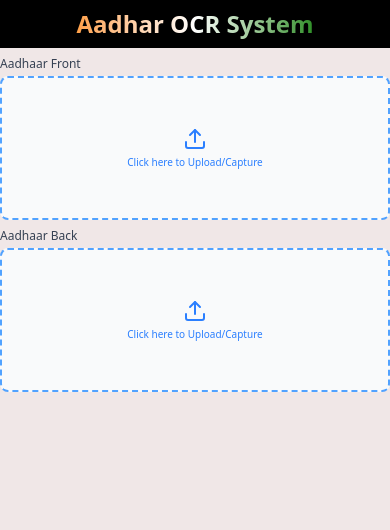
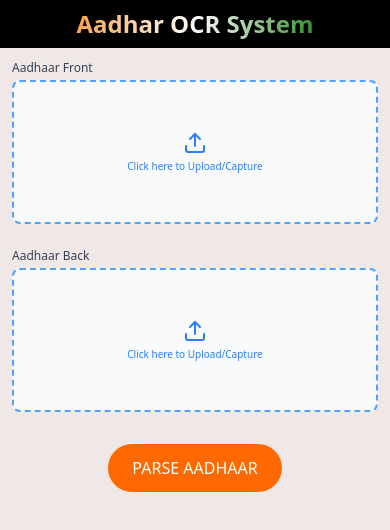
Before and after one commit to Javedmv/OCR-Aadhar-front, a React (Vite) app: page / in a window 390 px wide. Shown: the top 530 px of the page. Built offline with nearby package versions, Linux system fonts and the light colour scheme.

Commit message:
feat:left side UI done && responsive
added Image upload field && responsive as well

```diff
--- /dev/null
+++ b/src/Components/ImageField.tsx
@@ -0,0 +1,28 @@
+import FileUpload from "../Components/Ui/FileUpload";
+
+const ImageField = () => {
+    return (
+        <>
+                <div className="flex justify-center m-3">
+                <FileUpload
+                    id="aadharFront"
+                    label="Aadhaar Front"
+                    onChange={(file) => {
+                        console.log("Front image:", file);
+                    }}
+                    />
+                </div>
+                <div className="flex justify-center m-3">
+                <FileUpload
+                    id="aadharBack"
+                    label="Aadhaar Back"
+                    onChange={(file) => {
+                        console.log("Back image:", file);
+                    }}
+                    />
+                </div>
+        </>
+    )
+}
+
+export default ImageField;
--- a/src/Components/Ui/FileUpload.tsx
+++ b/src/Components/Ui/FileUpload.tsx
@@ -33,11 +33,11 @@
   };
 
   return (
-    <div className="flex flex-col gap-1 w-full max-w-full sm:max-w-sm md:max-w-md">
+    <div className="flex flex-col gap-1 w-full max-w-full sm:max-w-sm md:max-w-xl">
       <p className="text-xs sm:text-sm font-medium text-gray-700">{label}</p>
       <label
         htmlFor={id}
-        className="flex flex-col items-center justify-center w-full h-36 sm:h-48 md:h-45 border-2 border-dashed border-blue-400 rounded-lg cursor-pointer bg-gray-50 hover:bg-gray-100 transition px-2 sm:px-4"
+        className="flex flex-col items-center justify-center w-full h-36 sm:h-48 md:h-55 border-2 border-dashed border-blue-400 rounded-lg cursor-pointer bg-gray-50 hover:bg-gray-100 transition px-2 sm:px-4"
       >
         {preview ? (
           <img
@@ -63,13 +63,12 @@
         className="hidden"
       />
 
-      {/* Recapture Button */}
       {preview && (
-        <div className="flex items-center justify-center mt-1">
+        <div className="flex items-center justify-center m-1">
           <Button
             type="button"
             onClick={handleRecapture}
-            className="px-3 sm:px-6 py-1 flex items-center justify-center gap-2 bg-gray-500 text-white rounded-full hover:bg-gray-600 transition text-[10px] sm:text-sm"
+            className="px-6 py-2 md:text-xl flex items-center justify-center gap-2 bg-gray-500 text-white rounded-full hover:bg-gray-600 transition sm:px-2 sm:text-sm"
           >
             <Camera className="w-3 h-3 sm:w-4 sm:h-4" />
             Press to Recapture & Upload
--- a/src/Pages/HomePage.tsx
+++ b/src/Pages/HomePage.tsx
@@ -1,28 +1,21 @@
-import FileUpload from "../Components/Ui/FileUpload";
 
+import ImageField from '../Components/ImageField';
+import Button from '../Components/Ui/Button';
 function HomePage() {
   return (
     <div className="flex flex-col md:flex-row w-full md:my-10">
-      <div className="flex flex-col md:ml-30 w-full md:w-3xl">
-        <div className="mt-2 md:mt-0">
-          <FileUpload
-            id="aadharFront"
-            label="Aadhaar Front"
-            onChange={(file) => {
-              console.log("Front image:", file);
-            }}
-          />
+        <div className="flex flex-col w-full md:w-1/2">
+            <ImageField />
+            <div className="flex justify-center items-center">
+            <Button
+                type="button"
+                onClick={() => console.log("parse Clicked")}
+                className="md:w-1/2 px-6 py-3 m-5 md:text-2xl md:font-bold flex items-center justify-center gap-2 bg-orange-500 text-white rounded-full hover:bg-orange-600 transition "
+            >
+                PARSE AADHAAR
+            </Button>
+            </div>
         </div>
-        <div className="mt-2 md:mt-2">
-          <FileUpload
-            id="aadharBack"
-            label="Aadhaar Back"
-            onChange={(file) => {
-              console.log("Back image:", file);
-            }}
-          />
-        </div>
-      </div>
     </div>
   );
 }
```
